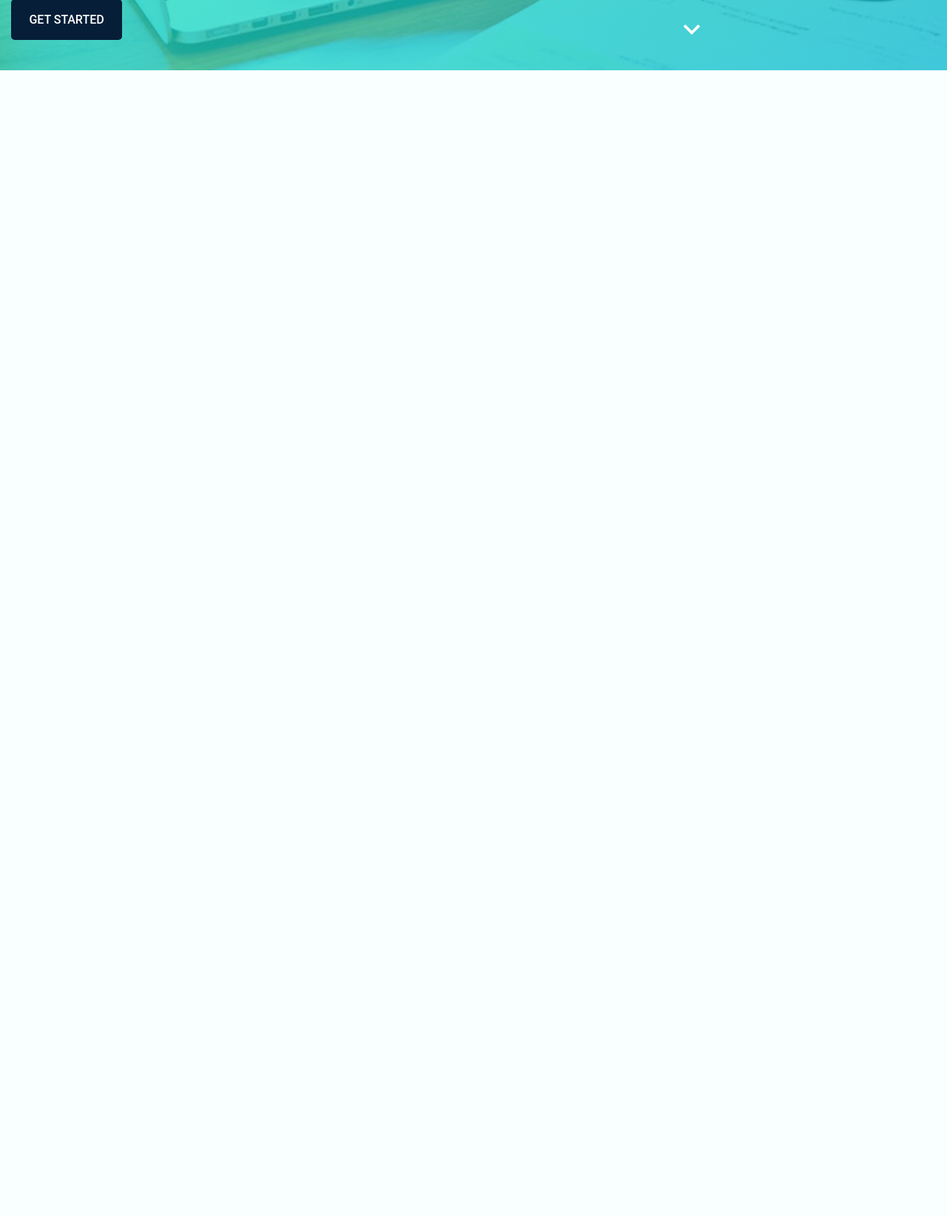
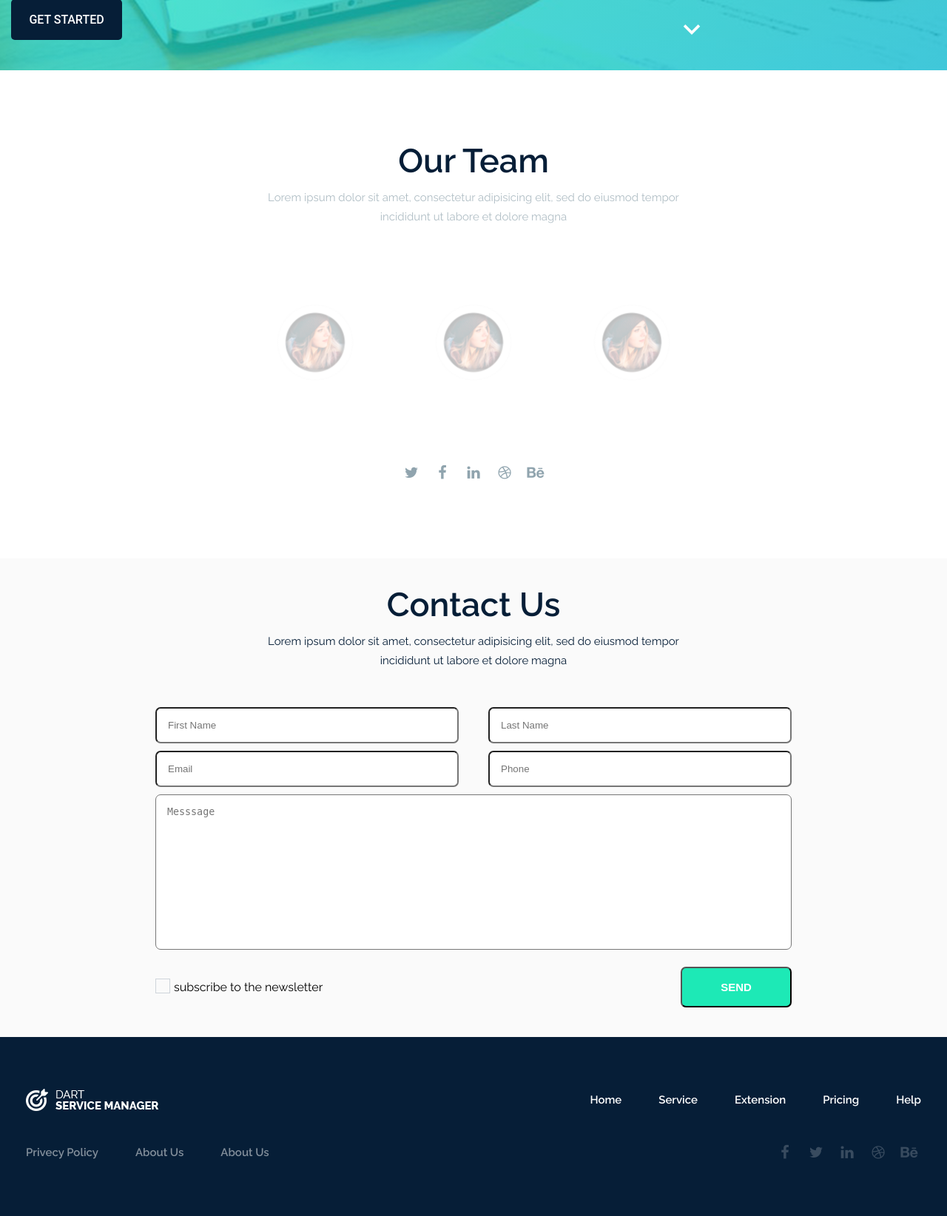
Before and after one commit to AndreyDerkach77/FrontEndRepo, a PHP site: page / in a window 1280 px wide. Shown: the part 2848-4492 px from the top of the page at 74% size. Before the commit the page ends 2943 px from the top, so only its background shows below. Run offline with PHP 8.4, Linux system fonts and the light colour scheme.

```diff
--- a/Lesson6/css/style.css
+++ b/Lesson6/css/style.css
@@ -486,16 +486,279 @@ h1 {
 .testimonials__arrowUp i {
     font-size: 45px;
     color: #fff;
+    transition: 0.5s;
 }
 .testimonials__arrowDown i {
     font-size: 45px;
     color: #fff;
+    transition: 0.5s;
 }
 .testimonials__arrowUp {
     margin-left: 100px;
     margin-bottom: 20px;
+    transition: 0.3s;
 }
 .testimonials__arrowDown {
     margin-left: 100px;
     margin-top: 20px;
 }
+.testimonials__arrowUp i:hover {
+    box-shadow: 0 0 40px rgba(0, 0, 0, 0.4);
+}
+.testimonials__arrowDown i:hover {
+    box-shadow: 0 0 40px rgba(0, 0, 0, 0.4);
+}
+.team {
+    padding: 100px 0;
+}
+/* .team__avatars {
+    display: flex;
+    justify-content: center;
+    align-items: center;
+} */
+.team__avatars {
+    display: flex;
+    justify-content: center;
+    align-items: center;
+}
+img.team__img {
+    filter: alpha (Opacity=25);
+    opacity: 0.25;
+    -moz-transition: all 1s ease-in-out; /* эффект перехода для Firefox до версии 16.0 */
+    -webkit-transition: all 1s ease-in-out; /* эффект перехода для Chrome до версии 26.0, Safari, Android и iOS */
+    -o-transition: all 1s ease-in-out; /* эффект перехода для Opera до версии 12.10 */
+    transition: all 1s ease-in-out; /* эффект перехода для других браузеров */
+
+    -moz-transition: all 1s ease;
+    -webkit-transition: all 1s ease;
+    -o-transition: all 1s ease;
+    transition: all 1s ease;
+
+    transform: scale(0.5);
+}
+img.team__img:hover {
+    filter: alpha (Opacity=100);
+    opacity: 1;
+
+    -moz-transform: scale(
+        1
+    ); /* эффект трансформации для Firefox до версии 16.0 */
+    -webkit-transform: scale(
+        1
+    ); /* эффект трансформации для Chrome до версии 26.0, Safari, Android и iOS */
+    -o-transform: scale(1); /* эффект трансформации для Opera до версии 12.10 */
+    -ms-transform: scale(1); /* эффект трансформации для IE 9.0 */
+    transform: scale(1); /* эффект трансформации для других браузеров */
+}
+.team__text {
+    display: flex;
+    flex-direction: column;
+    align-items: center;
+}
+.team__head {
+    font-size: 18px;
+    color: #061e37;
+    font-weight: 700;
+}
+.team__sub {
+    font-size: 15px;
+    line-height: 25px;
+    color: #90a4ae;
+    text-align: center;
+    margin-top: 30px;
+    max-width: 650px;
+}
+.team__socials {
+    display: flex;
+    justify-content: center;
+    align-items: center;
+    margin-top: 20px;
+}
+.team__social {
+    width: 32px;
+    min-height: 32px;
+    /* border-radius: 50%; */
+    /* background: #ffffff; */
+    display: flex;
+    justify-content: center;
+    align-items: center;
+    font-size: 20px;
+    color: #90a4ae;
+    transition: 0.5s;
+}
+.team__social:not(:last-child) {
+    margin-right: 10px;
+}
+.team__social:hover i {
+    color: #000;
+    box-shadow: 0 0 40px rgba(0, 0, 0, 1);
+}
+.contact {
+    padding: 40px 0;
+    background: #fafafa;
+}
+.contact__subText {
+    color: #061e37;
+}
+.contact__form {
+    width: 100%;
+    max-width: 860px;
+    margin: 20px auto 0;
+}
+.contact__inputs {
+    display: flex;
+    justify-content: space-between;
+}
+.contact__inputs:not(:last-child) {
+    margin-bottom: 10px;
+}
+.contact__input {
+    max-width: 410px;
+    width: 100%;
+    padding: 15px;
+    border-radius: 7px;
+}
+.contact__textarea {
+    width: 100%;
+    height: 210px;
+    margin: 0 0 20px;
+    resize: none;
+    padding: 15px;
+    border-radius: 7px;
+}
+.contact__submit {
+    display: flex;
+    justify-content: space-between;
+    align-items: center;
+}
+.contact__submit p {
+    margin-left: 10px;
+    font-size: 15px;
+    color: #061e37;
+    font-weight: 500;
+}
+.check {
+    display: flex;
+    /* justify-content: center; */
+    align-items: center;
+}
+.contact__btn {
+    background: #1de9b6;
+    max-width: 150px;
+    width: 100%;
+    min-height: 55px;
+    display: flex;
+    justify-content: center;
+    align-items: center;
+    border-radius: 4px;
+    font-size: 15px;
+    color: #fff;
+    font-weight: 700;
+    text-transform: uppercase;
+    margin-left: auto;
+    opacity: 1;
+    transition: 0.3s;
+    border-radius: 7px;
+}
+.contact__btn:hover {
+    box-shadow: 0 0 40px rgba(0, 0, 0, 0.4);
+}
+input:focus,
+textarea:focus {
+    outline: none;
+    box-shadow: 0 0 40px rgba(0, 0, 0, 0.4);
+}
+/* //checkbox */
+input[type="checkbox"],
+input[type="radio"] {
+    display: none;
+}
+input[type="checkbox"] + label:before {
+    content: "\2713";
+    color: transparent;
+    display: inline-block;
+    border: 1px solid #ced4da;
+    font-size: 20px;
+    line-height: 22px;
+    margin: -5px 5px 0 0;
+    height: 20px;
+    width: 20px;
+    text-align: center;
+    vertical-align: middle;
+    transition: color ease 0.3s;
+}
+input[type="checkbox"]:checked + label:before {
+    color: #1de9b6;
+}
+.footer {
+    background: #061e37;
+    padding: 50px 0;
+}
+.footer__nav {
+    display: flex;
+    justify-content: space-between;
+    align-items: center;
+    padding: 20px;
+    /* position: fixed; */
+}
+.footer__list {
+    display: flex;
+}
+.footer__list li:not(:last-child) {
+    margin-right: 50px;
+}
+.footer__list li a {
+    font-size: 15px;
+    color: #fff;
+    font-weight: 600;
+}
+.footer__list li a:hover {
+    color: #81beff;
+}
+.footer__nav2 {
+    display: flex;
+    justify-content: space-between;
+    align-items: center;
+    padding: 20px;
+    color: #061e37;
+    /* position: fixed; */
+}
+.footer__list2 {
+    display: flex;
+    font-size: 15px;
+}
+.footer__list2 li:not(:last-child) {
+    margin-right: 50px;
+}
+.footer__list2 li a {
+    font-size: 15px;
+    color: #838f9b;
+    font-weight: 600;
+}
+.footer__list2 li a:hover {
+    color: #81beff;
+}
+.footer__socials {
+    display: flex;
+    justify-content: center;
+    align-items: center;
+}
+.footer__social {
+    width: 32px;
+    min-height: 32px;
+    /* border-radius: 50%; */
+    /* background: #ffffff; */
+    display: flex;
+    justify-content: center;
+    align-items: center;
+    font-size: 20px;
+    color: #384b5f;
+    transition: 0.5s;
+}
+.footer__social:not(:last-child) {
+    margin-right: 10px;
+}
+.footer__social:hover i {
+    color: #000;
+    box-shadow: 0 0 40px rgba(0, 0, 0, 1);
+}
--- a/Lesson6/index.html
+++ b/Lesson6/index.html
@@ -11,6 +11,12 @@
         <link
             href="https://fonts.googleapis.com/icon?family=Material+Icons"
             rel="stylesheet"
+        />
+        <link
+            href="https://stackpath.bootstrapcdn.com/font-awesome/4.7.0/css/font-awesome.min.css"
+            rel="stylesheet"
+            integrity="sha384-wvfXpqpZZVQGK6TAh5PVlGOfQNHSoD2xbE+QkPxCAFlNEevoEH3Sl0sibVcOQVnN"
+            crossorigin="anonymous"
         />
         <link rel="stylesheet" href="css/style.css" />
         <script src="https://ajax.googleapis.com/ajax/libs/jquery/2.2.0/jquery.min.js"></script>
@@ -397,5 +403,149 @@
                 </div>
             </div>
         </section>
+        <section class="team">
+            <div class="container">
+                <h2 class="defaultTitle team__Title">Our Team</h2>
+                <p class="defaultsubText team__subText">
+                    Lorem ipsum dolor sit amet, consectetur adipisicing elit,
+                    sed do eiusmod tempor incididunt ut labore et dolore magna
+                </p>
+                <div class="team__avatars">
+                    <div class="team__avatar">
+                        <img
+                            class="team__img"
+                            id="team__img1"
+                            src="img/team_ava.png"
+                            alt="team_ava1"
+                        />
+                    </div>
+                    <div class="team__avatar">
+                        <img
+                            class="team__img"
+                            id="team__img2"
+                            src="img/team_ava.png"
+                            alt="team_ava2"
+                        />
+                    </div>
+                    <div class="team__avatar">
+                        <img
+                            class="team__img"
+                            id="team__img3"
+                            src="img/team_ava.png"
+                            alt="team_ava3"
+                        />
+                    </div>
+                </div>
+                <div class="team__text">
+                    <h6 class="team__head"></h6>
+                    <p class="team__sub"></p>
+                    <div class="team__socials">
+                        <a href="#" class="team__social"
+                            ><i class="fa fa-twitter"></i
+                        ></a>
+                        <a href="#" class="team__social"
+                            ><i class="fa fa-facebook-f"></i
+                        ></!DOCTYPE>
+                        <a href="#" class="team__social"
+                            ><i class="fa fa-linkedin"></i
+                        ></a>
+                        <a href="#" class="team__social"
+                            ><i class="fa fa-dribbble"></i
+                        ></a>
+                        <a href="#" class="team__social"
+                            ><i class="fa fa-behance"></i
+                        ></a>
+                    </div>
+                </div>
+            </div>
+        </section>
+        <section class="contact">
+            <div class="container">
+                <h2 class="defaultTitle contact__Title">Contact Us</h2>
+                <p class="defaultsubText contact__subText">
+                    Lorem ipsum dolor sit amet, consectetur adipisicing elit,
+                    sed do eiusmod tempor incididunt ut labore et dolore magna
+                </p>
+                <form action="#" class="contact__form">
+                    <div class="contact__inputs">
+                        <input
+                            class="contact__input"
+                            type="text"
+                            placeholder="First Name"
+                        />
+                        <input
+                            class="contact__input"
+                            type="text"
+                            placeholder="Last Name"
+                        />
+                    </div>
+                    <div class="contact__inputs">
+                        <input
+                            class="contact__input"
+                            type="email"
+                            placeholder="Email"
+                        />
+                        <input
+                            class="contact__input"
+                            type="tel"
+                            placeholder="Phone"
+                        />
+                    </div>
+                    <textarea
+                        class="contact__textarea"
+                        placeholder="Messsage"
+                    ></textarea>
+                    <div class="contact__submit">
+                        <div>
+                            <input type="checkbox" id="check" name="check" />
+                            <label for="check"
+                                >subscribe to the newsletter</label
+                            >
+                        </div>
+                        <button type="submit" class="btn contact__btn">
+                            Send
+                        </button>
+                    </div>
+                </form>
+            </div>
+        </section>
+        <footer class="footer">
+            <div class="container">
+                <nav class="footer__nav">
+                    <img src="img/header_logo.png" alt="footer_logo" />
+                    <ul class="footer__list">
+                        <li><a href="#">Home</a></li>
+                        <li><a href="#">Service</a></li>
+                        <li><a href="#">Extension</a></li>
+                        <li><a href="#">Pricing</a></li>
+                        <li><a href="#">Help</a></li>
+                    </ul>
+                </nav>
+                <nav class="footer__nav2">
+                    <ul class="footer__list2">
+                        <li><a href="#">Privecy Policy</a></li>
+                        <li><a href="#">About Us</a></li>
+                        <li><a href="#">About Us</a></li>
+                    </ul>
+                    <div class="footer__socials">
+                        <a href="#" class="footer__social"
+                            ><i class="fa fa-facebook-f"></i
+                        ></a>
+                        <a href="#" class="footer__social"
+                            ><i class="fa fa-twitter"></i
+                        ></a>
+                        <a href="#" class="footer__social"
+                            ><i class="fa fa-linkedin"></i
+                        ></a>
+                        <a href="#" class="footer__social"
+                            ><i class="fa fa-dribbble"></i
+                        ></a>
+                        <a href="#" class="footer__social"
+                            ><i class="fa fa-behance"></i
+                        ></a>
+                    </div>
+                </nav>
+            </div>
+        </footer>
     </body>
 </html>
--- a/Lesson6/js/index.js
+++ b/Lesson6/js/index.js
@@ -9,4 +9,34 @@ jQuery(document).ready(function($) {
             $('.easy__item').css('box-shadow','');
         }
     );
+
+    var teamimg1 = document.getElementById('team__img1');
+    var teamimg2 = document.getElementById('team__img2');
+    var teamimg3 = document.getElementById('team__img3');
+
+    teamimg1.onmouseenter = function() {
+        $('.team__head').text('Merilin Monro');
+        $('.team__sub').text('Какой-то текст про Merilin Monro');
+    }
+    // teamimg1.onmouseleave = function() { // курсор ушёл с элемента-родителя
+    //     $('.team__head').text('');
+    //     $('.team__sub').text('');
+    //   }
+    teamimg2.onmouseenter = function() {
+        $('.team__head').text('Sophie Turner');
+        $('.team__sub').text('А это текст про Sophie Turner');
+    }
+    // teamimg2.onmouseleave = function() { // курсор ушёл с элемента-родителя
+    //     $('.team__head').text('');
+    //     $('.team__sub').text('');
+    //   }
+    teamimg3.onmouseenter = function() {
+        $('.team__head').text('Mister X');
+        $('.team__sub').text('Что-то про достоинства Mister X');
+    }
+    // teamimg3.onmouseleave = function() { // курсор ушёл с элемента-родителя
+    //     $('.team__head').text('');
+    //     $('.team__sub').text('');
+    //   }
+
 });
```
Also changed, not shown: Lesson6/img/team_ava.png (added).
